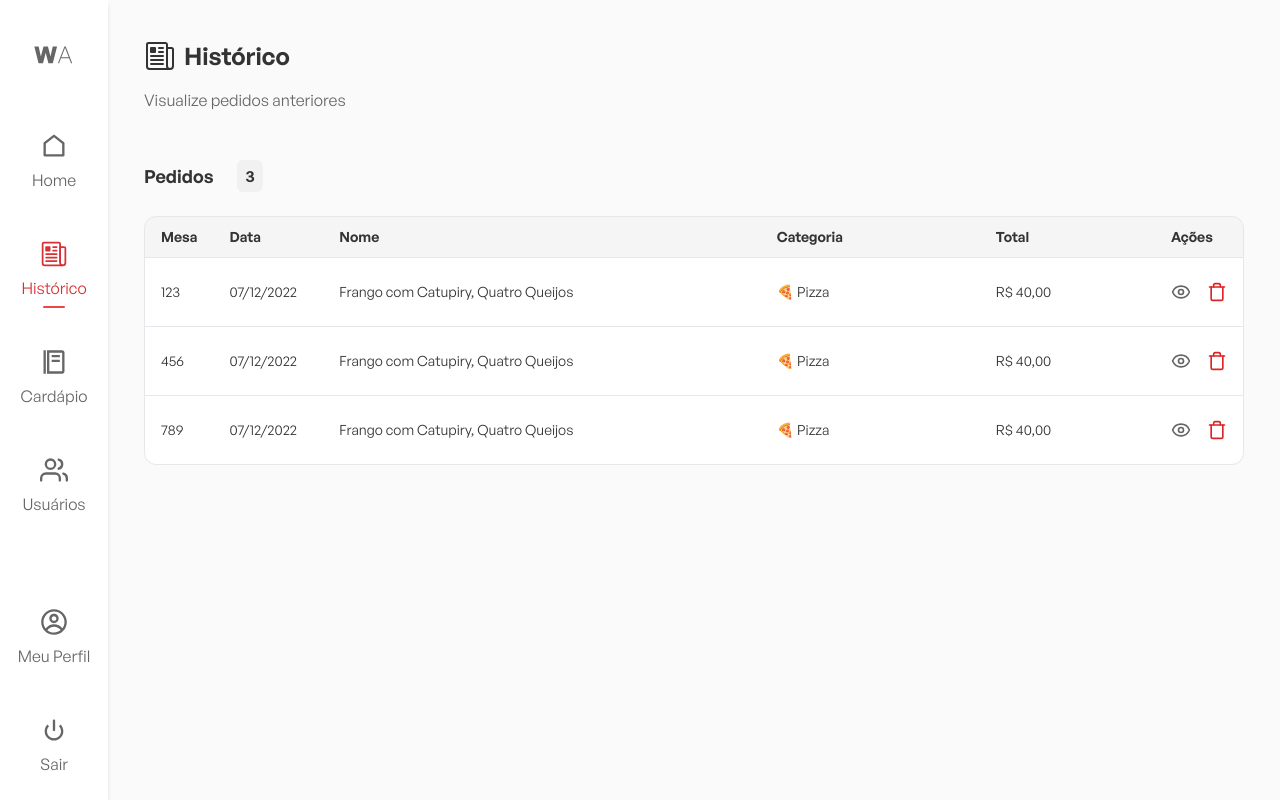
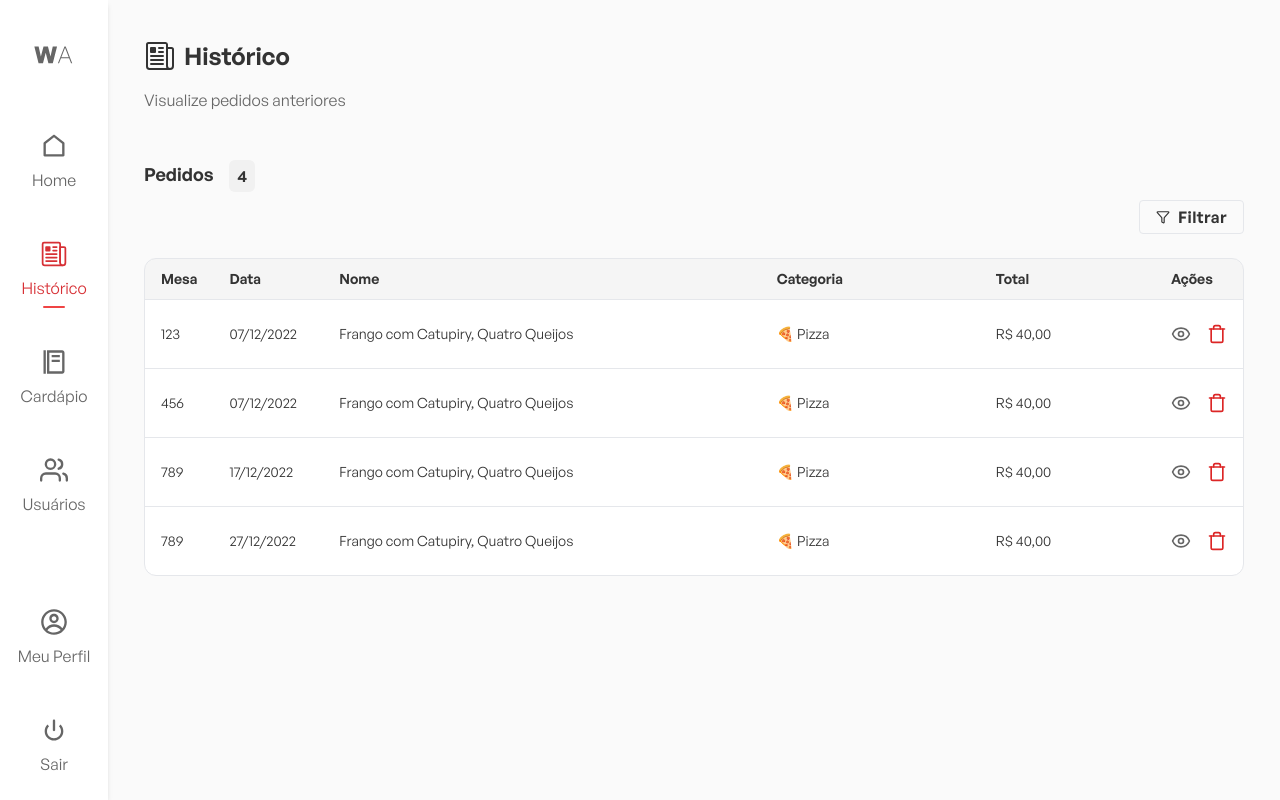
Before and after one commit to rafaapcode/waiterapp-fe, a React (Vite) app: page /app/history in a window 1280 px wide. Built offline with nearby package versions, Linux system fonts and the light colour scheme.

Commit message:
feat: add the date filter on the table

```diff
--- a/package.json
+++ b/package.json
@@ -17,8 +17,10 @@
     "axios": "^1.7.9",
     "class-variance-authority": "^0.7.1",
     "clsx": "^2.1.1",
+    "date-fns": "^4.1.0",
     "lucide-react": "^0.488.0",
     "react": "^19.1.0",
+    "react-day-picker": "^8.10.1",
     "react-dom": "^19.1.0",
     "react-hook-form": "^7.54.2",
     "react-icons": "^5.4.0",
--- a/src/components/HistoryComponents/DropdownFilter.tsx
+++ b/src/components/HistoryComponents/DropdownFilter.tsx
@@ -1,27 +1,41 @@
 import {
   DropdownMenu,
   DropdownMenuContent,
-  DropdownMenuItem,
-  DropdownMenuLabel,
-  DropdownMenuSeparator,
   DropdownMenuTrigger,
 } from "@/components/ui/dropdown-menu";
+import useTable from "@/hooks/useTable";
 import { Funnel } from "lucide-react";
+import { type DateRange } from "react-day-picker";
+import { Calendar } from "../ui/calendar";
 
-function DropdownFilter() {
+interface DropdownDateFilterProps {
+  date: DateRange | undefined;
+  onSelectDates: (dates: DateRange | undefined) => void;
+}
+
+function DropdownDateFilter({ date, onSelectDates }: DropdownDateFilterProps) {
+  const { table } = useTable();
+
+  const column = table.getColumn('date');
+
   return (
-    <DropdownMenu>
-      <DropdownMenuTrigger className="hover:bg-gray-200 p-1 rounded-sm transition-all duration-200 shadow-sm"><Funnel size={14}/></DropdownMenuTrigger>
-      <DropdownMenuContent align="start">
-        <DropdownMenuLabel>My Account</DropdownMenuLabel>
-        <DropdownMenuSeparator />
-        <DropdownMenuItem>Profile</DropdownMenuItem>
-        <DropdownMenuItem>Billing</DropdownMenuItem>
-        <DropdownMenuItem>Team</DropdownMenuItem>
-        <DropdownMenuItem>Subscription</DropdownMenuItem>
-      </DropdownMenuContent>
-    </DropdownMenu>
+    <div className="flex justify-end">
+      <DropdownMenu>
+        <DropdownMenuTrigger className="hover:bg-gray-200 border border-gray-200 py-1 rounded-sm transition-all duration-200 w-fit flex items-center px-4 gap-2">
+          <Funnel size={14} className="text-[#333333] font-semibold" />
+          <p className="text-[#333333] font-semibold tracking-wide">Filtrar</p>
+        </DropdownMenuTrigger>
+        <DropdownMenuContent align="end">
+          <Calendar
+            mode="range"
+            selected={date}
+            onSelect={onSelectDates}
+            defaultMonth={new Date()}
+          />
+        </DropdownMenuContent>
+      </DropdownMenu>
+    </div>
   );
 }
 
-export default DropdownFilter;
+export default DropdownDateFilter;
--- a/src/components/HistoryComponents/HistoryTable.tsx
+++ b/src/components/HistoryComponents/HistoryTable.tsx
@@ -1,9 +1,11 @@
 import createTable from "@/hooks/createTable";
 import { formatCurrency } from "@/utils/formatCurrency";
-import { Cell, ColumnDef } from "@tanstack/react-table";
+import { Cell, ColumnDef, getFilteredRowModel, TableOptions } from "@tanstack/react-table";
 import { Eye, Trash } from "lucide-react";
 import { lazy, Suspense, useCallback, useMemo, useState } from "react";
+import { type DateRange } from "react-day-picker";
 import Table from "../Table";
+import DropdownDateFilter from "./DropdownFilter";
 import { Order, orders } from "./mockData";
 import HistoryModalSkeleton from "./modals/HistoryModalSkeleton";
 
@@ -11,6 +13,14 @@
 
 function HistoryTable() {
   const [selectedOrder, setSelectedOrder] = useState<Order | null>(null);
+  const [filterDateSelected, setFilterDateSelected] = useState<
+    DateRange | undefined
+  >(undefined);
+
+  const handleSelectedDate = useCallback(
+    (date: DateRange | undefined) => setFilterDateSelected(date),
+    []
+  );
 
   const handleSelectedOrder = useCallback(
     (order: Order | null) => setSelectedOrder(order),
@@ -20,11 +30,13 @@
   const columns = useMemo(
     (): ColumnDef<Order>[] => [
       {
+        id: "table",
         accessorKey: "table",
         header: () => <p className="text-[#333333] font-semibold">Mesa</p>,
         size: 6,
       },
       {
+        id: "date",
         accessorKey: "date",
         header: () => (
           <div className="flex gap-2 items-center text-[#333333] font-semibold">
@@ -34,16 +46,19 @@
         size: 10,
       },
       {
+        id: "name",
         accessorKey: "name",
         header: () => <p className="text-[#333333] font-semibold">Nome</p>,
         size: 40,
       },
       {
+        id: "category",
         accessorKey: "category",
         header: () => <p className="text-[#333333] font-semibold">Categoria</p>,
         size: 20,
       },
       {
+        id: "total",
         accessorKey: "total",
         header: () => <p className="text-[#333333] font-semibold">Total</p>,
         cell: ({ cell }: { cell: Cell<any, any> }) => (
@@ -80,11 +95,21 @@
     ],
     []
   );
-  const table = createTable(orders, columns);
+
+  const optionsTable: Omit<TableOptions<Order>, "columns" | "data" | "getCoreRowModel"> = {
+    getFilteredRowModel: getFilteredRowModel()
+  };
+
+  const table = createTable(orders, columns, optionsTable);
+
+  console.log(filterDateSelected);
 
   return (
     <>
-      { !!selectedOrder && <Suspense fallback={<HistoryModalSkeleton isVisible={!!selectedOrder} />}>
+      {!!selectedOrder && (
+        <Suspense
+          fallback={<HistoryModalSkeleton isVisible={!!selectedOrder} />}
+        >
           <HistoryModal
             order={selectedOrder}
             isLoading={false}
@@ -92,17 +117,26 @@
             onClose={() => handleSelectedOrder(null)}
             onDelete={() => Promise.resolve()}
           />
-      </Suspense>}
-      <div className="flex items-center gap-2">
+        </Suspense>
+      )}
+      <div className="flex items-center gap-2 justify-between">
+        <div className="flex">
           <h2 className="text-lg font-semibold text=[#333333]">Pedidos</h2>
           <span className="bg-[#CCCCCC33] ml-4 px-2 py-1 rounded-md font-semibold">
             {orders.length ?? 0}
           </span>
         </div>
+      </div>
 
       <Table.Root table={table}>
+        <DropdownDateFilter
+          date={filterDateSelected}
+          onSelectDates={handleSelectedDate}
+        />
+        <Table.Container>
           <Table.Header />
           <Table.Body />
+        </Table.Container>
       </Table.Root>
     </>
   );
--- a/src/components/HistoryComponents/mockData.ts
+++ b/src/components/HistoryComponents/mockData.ts
@@ -27,7 +27,15 @@
   {
     id: 3,
     table: "789",
-    date: "07/12/2022",
+    date: "17/12/2022",
+    name: "Frango com Catupiry, Quatro Queijos",
+    category: "🍕 Pizza",
+    total: 40.00,
+  },
+  {
+    id: 3,
+    table: "789",
+    date: "27/12/2022",
     name: "Frango com Catupiry, Quatro Queijos",
     category: "🍕 Pizza",
     total: 40.00,
--- a/src/components/MenuComponents/ProductsTable.tsx
+++ b/src/components/MenuComponents/ProductsTable.tsx
@@ -97,8 +97,10 @@
       <MenuHeader onClick={handleNewProductModal} title="Novo Produto" />
       <div className="mt-2 max-h-full overflow-y-auto">
         <Table.Root table={table}>
-          <Table.Header />
-          <Table.Body />
+          <Table.Container>
+            <Table.Header />
+            <Table.Body />
+          </Table.Container>
         </Table.Root>
       </div>
     </div>
--- /dev/null
+++ b/src/components/Table/Container.tsx
@@ -0,0 +1,16 @@
+import { ReactNode } from "react";
+import { Table } from "../ui/table";
+
+interface ContainerProps {
+  children: ReactNode;
+}
+
+function Container({ children }: ContainerProps) {
+  return (
+    <div className="w-full mt-4 rounded-xl border bg-white overflow-y-auto max-h-full">
+      <Table>{children}</Table>
+    </div>
+  );
+}
+
+export default Container;
--- a/src/components/Table/Root.tsx
+++ b/src/components/Table/Root.tsx
@@ -1,6 +1,5 @@
 import { Table } from "@tanstack/react-table";
 import { ReactNode } from "react";
-import { Table as TableUI } from "../ui/table";
 import TableContext from "./TableContext";
 
 interface RootProps {
@@ -9,13 +8,7 @@
 }
 
 function Root({ children, table }: RootProps) {
-  return (
-    <div className="w-full mt-4 rounded-xl border bg-white overflow-y-auto max-h-full">
-      <TableUI>
-        <TableContext table={table}>{children}</TableContext>
-      </TableUI>
-    </div>
-  );
+  return <TableContext table={table}>{children}</TableContext>;
 }
 
 export default Root;
--- a/src/components/Table/index.ts
+++ b/src/components/Table/index.ts
@@ -1,11 +1,13 @@
 import Body from "./Body";
+import Container from "./Container";
 import Header from "./Header";
 import Root from "./Root";
 
 const Table = {
   Header,
   Body,
-  Root
+  Root,
+  Container
 };
 
 export default Table;
--- /dev/null
+++ b/src/components/ui/calendar.tsx
@@ -0,0 +1,74 @@
+import * as React from "react"
+import { ChevronLeft, ChevronRight } from "lucide-react"
+import { DayPicker } from "react-day-picker"
+
+import { cn } from "@/lib/utils"
+import { buttonVariants } from "@/components/ui/button"
+
+export type CalendarProps = React.ComponentProps<typeof DayPicker>
+
+function Calendar({
+  className,
+  classNames,
+  showOutsideDays = true,
+  ...props
+}: CalendarProps) {
+  return (
+    <DayPicker
+      showOutsideDays={showOutsideDays}
+      className={cn("p-3", className)}
+      classNames={{
+        months: "flex flex-col sm:flex-row space-y-4 sm:space-x-4 sm:space-y-0",
+        month: "space-y-4",
+        caption: "flex justify-center pt-1 relative items-center",
+        caption_label: "text-sm font-medium",
+        nav: "space-x-1 flex items-center",
+        nav_button: cn(
+          buttonVariants({ variant: "outline" }),
+          "h-7 w-7 bg-transparent p-0 opacity-50 hover:opacity-100"
+        ),
+        nav_button_previous: "absolute left-1",
+        nav_button_next: "absolute right-1",
+        table: "w-full border-collapse space-y-1",
+        head_row: "flex",
+        head_cell:
+          "text-muted-foreground rounded-md w-8 font-normal text-[0.8rem]",
+        row: "flex w-full mt-2",
+        cell: cn(
+          "relative p-0 text-center text-sm focus-within:relative focus-within:z-20 [&:has([aria-selected])]:bg-accent [&:has([aria-selected].day-outside)]:bg-accent/50 [&:has([aria-selected].day-range-end)]:rounded-r-md",
+          props.mode === "range"
+            ? "[&:has(>.day-range-end)]:rounded-r-md [&:has(>.day-range-start)]:rounded-l-md first:[&:has([aria-selected])]:rounded-l-md last:[&:has([aria-selected])]:rounded-r-md"
+            : "[&:has([aria-selected])]:rounded-md"
+        ),
+        day: cn(
+          buttonVariants({ variant: "ghost" }),
+          "h-8 w-8 p-0 font-normal aria-selected:opacity-100"
+        ),
+        day_range_start: "day-range-start",
+        day_range_end: "day-range-end",
+        day_selected:
+          "bg-primary text-primary-foreground hover:bg-primary hover:text-primary-foreground focus:bg-primary focus:text-primary-foreground",
+        day_today: "bg-accent text-accent-foreground",
+        day_outside:
+          "day-outside text-muted-foreground aria-selected:bg-accent/50 aria-selected:text-muted-foreground",
+        day_disabled: "text-muted-foreground opacity-50",
+        day_range_middle:
+          "aria-selected:bg-accent aria-selected:text-accent-foreground",
+        day_hidden: "invisible",
+        ...classNames,
+      }}
+      components={{
+        IconLeft: ({ className, ...props }) => (
+          <ChevronLeft className={cn("h-4 w-4", className)} {...props} />
+        ),
+        IconRight: ({ className, ...props }) => (
+          <ChevronRight className={cn("h-4 w-4", className)} {...props} />
+        ),
+      }}
+      {...props}
+    />
+  )
+}
+Calendar.displayName = "Calendar"
+
+export { Calendar }
--- a/src/hooks/createTable.ts
+++ b/src/hooks/createTable.ts
@@ -1,6 +1,6 @@
 import { ColumnDef, getCoreRowModel, TableOptions, useReactTable } from "@tanstack/react-table";
 
-function createTable<TData>(data: TData[], columns: ColumnDef<TData>[], options?: TableOptions<TData>) {
+function createTable<TData>(data: TData[], columns: ColumnDef<TData>[], options?: Omit<TableOptions<TData>, "columns" | "data" | "getCoreRowModel">) {
   const table = useReactTable({
     data,
     columns,
```
Also changed, not shown: src/components/MenuComponents/CategoriesTable.tsx (+29 -12 lines), 1 other file (tests, documents, lock files or other folders). Lines whose indentation alone changed are shown as unchanged.
